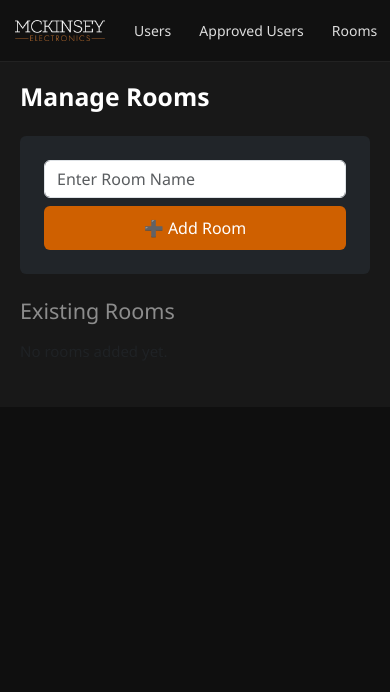
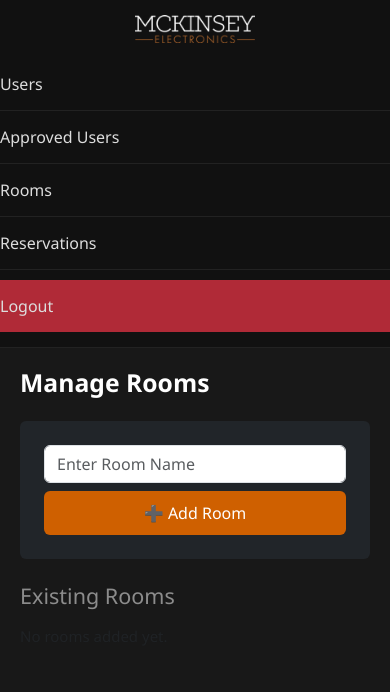
Before and after one commit to mckinsey664/booking, a Flask app: template templates/admin_rooms.html in a window 390 px wide. Shown: the top 692 px of the page. Run offline with Flask 3, Linux system fonts and the light colour scheme; the template is opened without the code that fills it, so the values that code supplies are empty; parts of the project's set-up code (start-up, migrations or seed data) failed here and were passed over.

Commit message:
mobile menu

```diff
--- a/templates/admin_dashboard.html
+++ b/templates/admin_dashboard.html
@@ -100,7 +100,8 @@
       background-color: #b85100;
     }
 
-    /* 📱 MOBILE FIX */
+
+/* 📱 MOBILE FIX — sidebar becomes full-width and stacked */
 @media (max-width: 768px) {
 
   body {
@@ -109,48 +110,49 @@
     overflow: auto;
   }
 
-  /* Sidebar becomes a top nav */
+  /* Sidebar becomes top menu */
   .sidebar {
     width: 100%;
     height: auto;
-    flex-direction: row;
-    justify-content: start;
-    align-items: center;
-    padding: 10px;
-    overflow-x: auto;
-    white-space: nowrap;
+    padding: 15px 0;
+    display: block;                 /* Stack vertically */
+    text-align: center;
     border-right: none;
     border-bottom: 1px solid #222;
   }
 
   .sidebar img.logo {
-    max-width: 90px;
-    margin: 0 15px 0 5px;
+    max-width: 120px;
+    margin: 0 auto 15px auto;
+    display: block;
   }
 
   .sidebar a {
-    display: inline-block;
-    padding: 10px 14px;
-    font-size: 14px;
-    text-align: center;
-    width: auto;
+    display: block;                 /* Full-width buttons */
+    width: 100%;
+    padding: 14px 0;
+    font-size: 16px;
+    border-bottom: 1px solid #222;  /* Separate lines */
+  }
+
+  .sidebar a:last-child {
+    border-bottom: none;
   }
 
   .logout {
-    margin-top: 0;
-    margin-left: auto;
-    width: auto;
-    padding: 10px 14px;
-    white-space: nowrap;
+    width: 100%;
+    margin-top: 10px;
+    border-radius: 0;
   }
 
-  /* Content becomes full width */
+  /* Content becomes normal flow */
   .content {
     padding: 20px;
     width: 100%;
     overflow-y: visible;
   }
 }
+
 
   </style>
 </head>
```
